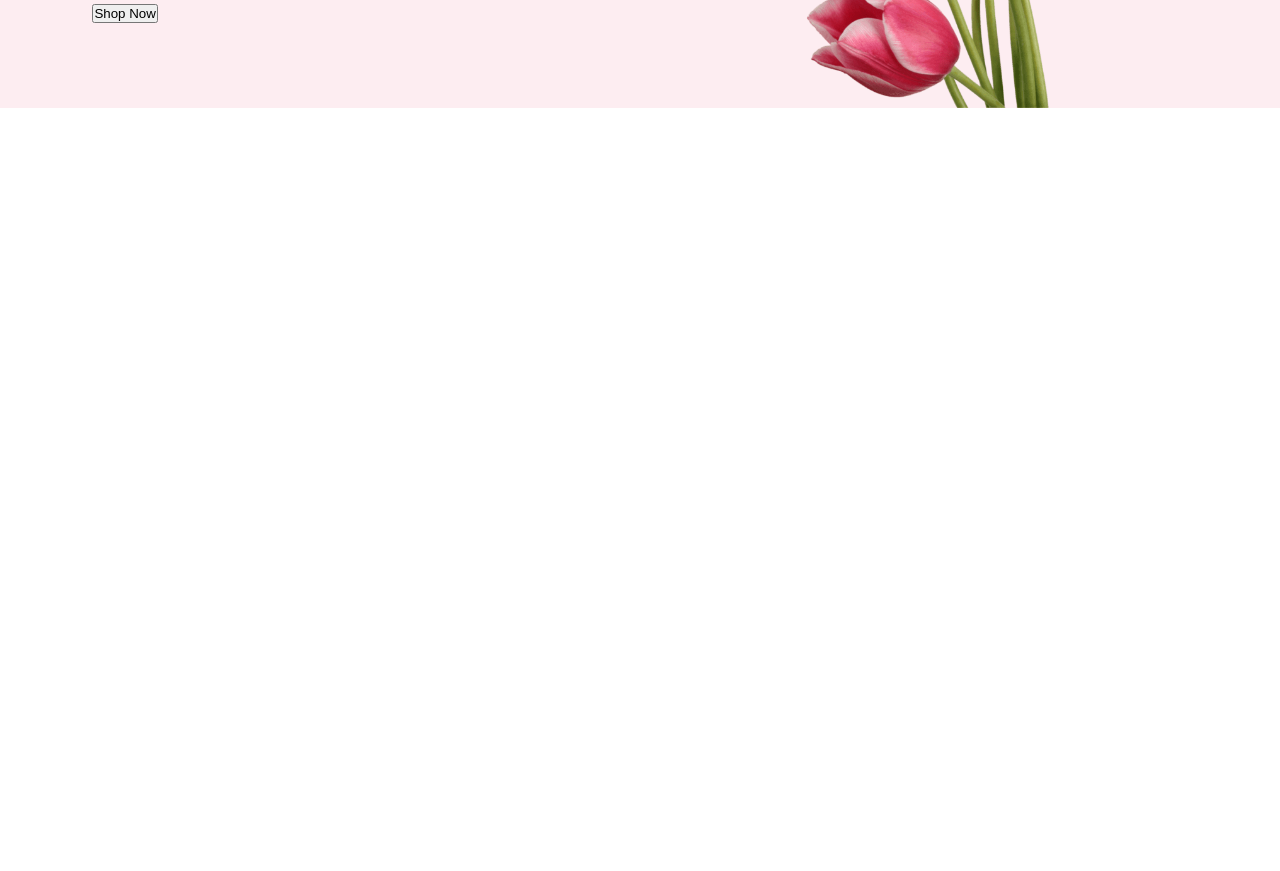
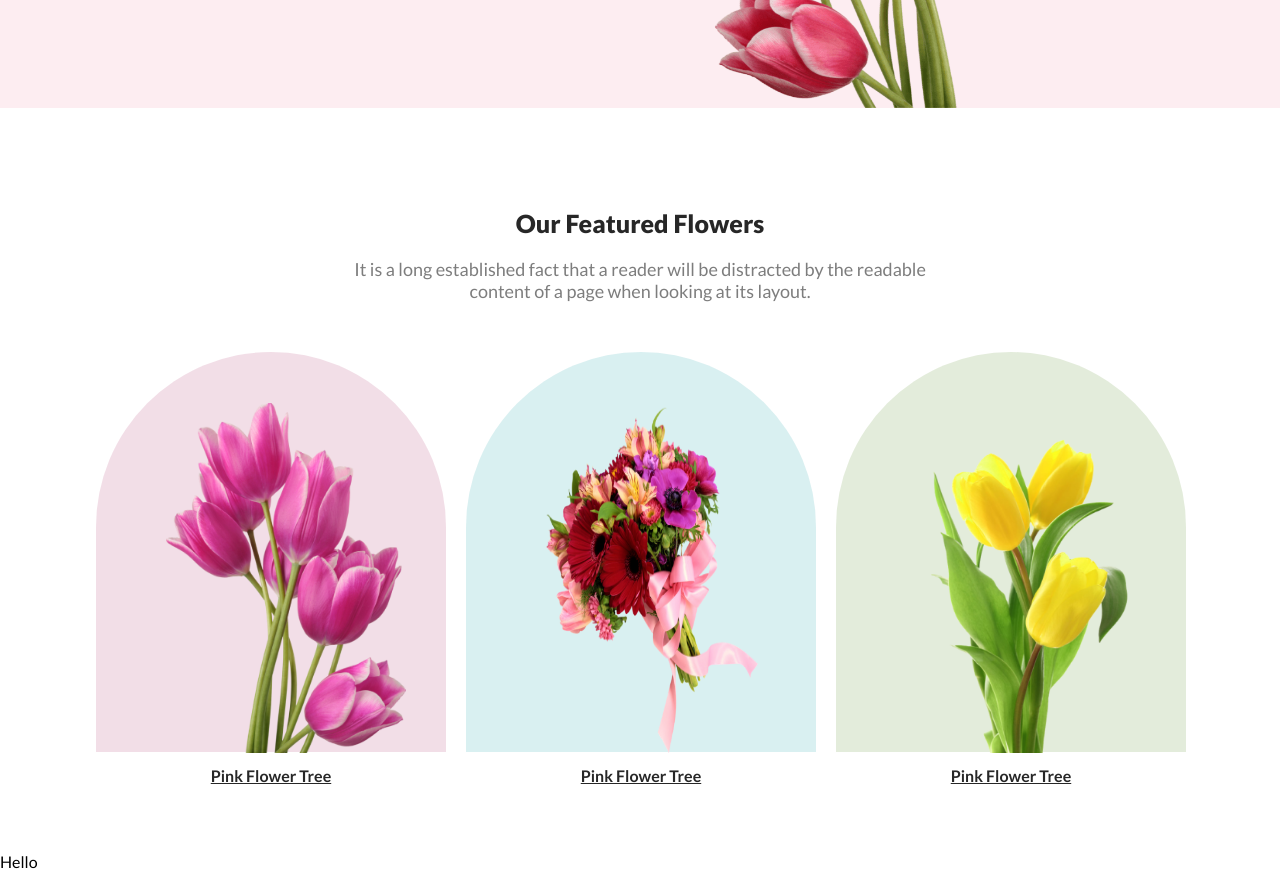
Before and after one commit to mdahnafhossainabir/first-assignment, a plain HTML site: page index.html in a window 1280 px wide. Shown: the part 392-1263 px from the top of the page. Before the commit the page ends 800 px from the top, so only its background shows below. Drawn offline with Linux system fonts and the light colour scheme.

Commit message:
added feature

```diff
--- a/css/style.css
+++ b/css/style.css
@@ -13,13 +13,15 @@ body{
 
 .header{
     height: 500px;
-    /* border: 2px solid black; */
     background-color: #E554731A;
+    padding: 0px 120px;
+    margin-bottom: 100px;
 }
 
  .img{
     width: 400px;
-    height: 500px;
+    height: 450px;
+    margin-top: 50px;
 }
 
 
@@ -28,25 +30,104 @@ body{
     display: flex;
     justify-content: space-around;
     align-items: center;
-    /* width: 75vw; */
-    /* padding: 0px 100px; */
-    /* margin-top: 50px; */
 }
 
 .title{
     color: #272727;
-    font-size: 60px;
+    font-size: 45px;
     font-weight: 800;
     margin-bottom: 20px;
 }
 
 .description{
     color: #27272799;
-    font-size: 14px;
+    font-size: 10px;
     font-weight: 400;
 
 }
 
 .btn{
     margin-top: 20px;
+    color: #FFF;
+    font-size: 15px;
+    font-weight: 500;
+    border-radius: 5px;
+    background: #E55473;
+    border: 0px;
+    padding: 10px 20px;
+
 }
+
+/* featured section */
+
+.featured{
+    margin-bottom: 100px;
+}
+
+.featured-text{
+
+    text-align: center;
+}
+
+.featured-title{
+    margin-bottom: 20px;
+    color: #272727;
+    font-size: 25px;
+    font-weight: 800;
+
+}
+
+.featured-description{
+
+    color: #27272799;
+    font-size: 18px;
+    font-weight: 400;
+    margin-bottom: 50px;
+}
+
+.featured-img{
+  display: flex;
+  width: 85vw;
+    margin: 0 auto;
+}
+
+.bg-one{
+    border-radius: 300px 300px 0px 0px;
+    background: #a7216226;
+    width: 250px;
+    height: 300px;
+    padding: 50px;
+}
+
+.bg-two{
+    border-radius: 300px 300px 0px 0px;
+    background: rgba(5, 151, 160, 0.15);
+    width: 250px;
+    height: 300px;
+    padding: 50px;
+    margin: 0px 0px 0px 20px;
+}
+
+.bg-three{
+    border-radius: 300px 300px 0px 0px;
+    background: rgba(71, 125, 17, 0.15);
+    width: 250px;
+    height: 300px;
+    padding: 50px;
+    margin: 0px 0px 0px 20px;
+}
+
+.featured-border-img{
+    width: 240px;
+    height: 350px;
+    margin: 1px 0px 10px 20px;
+
+}
+
+.pft{
+    text-align: center;
+    color: #272727;
+    font-weight: 700;
+    text-decoration-line: underline;
+
+}
--- a/index.html
+++ b/index.html
@@ -29,7 +29,34 @@
     </header>
 
     <main>
+        <section>
+            <div class="featured">
+                <div class="featured-text">
+                    <h3 class="featured-title">Our Featured Flowers</h3>
+                    <p class="featured-description">It is a long established fact that a reader will be distracted by the readable<br>content of a page when looking at its layout.</p>
+                </div>
+                <div class="featured-img">
+               <div class="bg-one">
+                <img class="featured-border-img" src="Flower Asset/pngwing 6.png" alt="">
+                <h4 class="pft">Pink Flower Tree</h4>
+               </div>
+               <div class="bg-two">
+                <img class="featured-border-img" src="Flower Asset/pngwing 5.png" alt="">
+                <h4 class="pft">Pink Flower Tree</h4>
+               </div>
+               <div class="bg-three">
+                <img class="featured-border-img" src="Flower Asset/pngwing 7.png" alt="">
+                <h4 class="pft">Pink Flower Tree</h4>
+               </div>
+                </div>
+            </div>
+        </section>
 
+        <section>
+            <div class="contact">
+                <p>Hello</p>
+            </div>
+        </section>
     </main>
 
     <footer>
```
